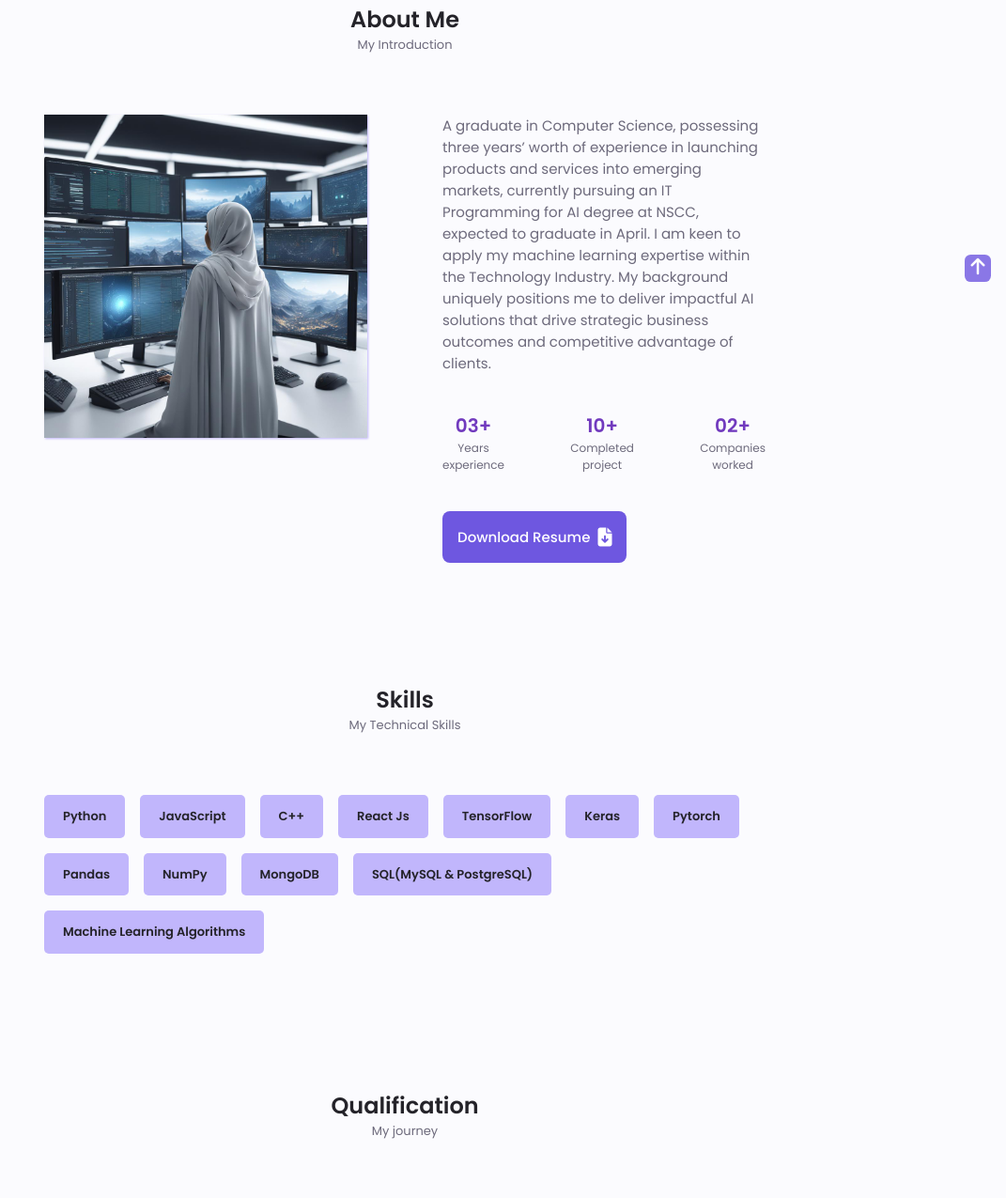
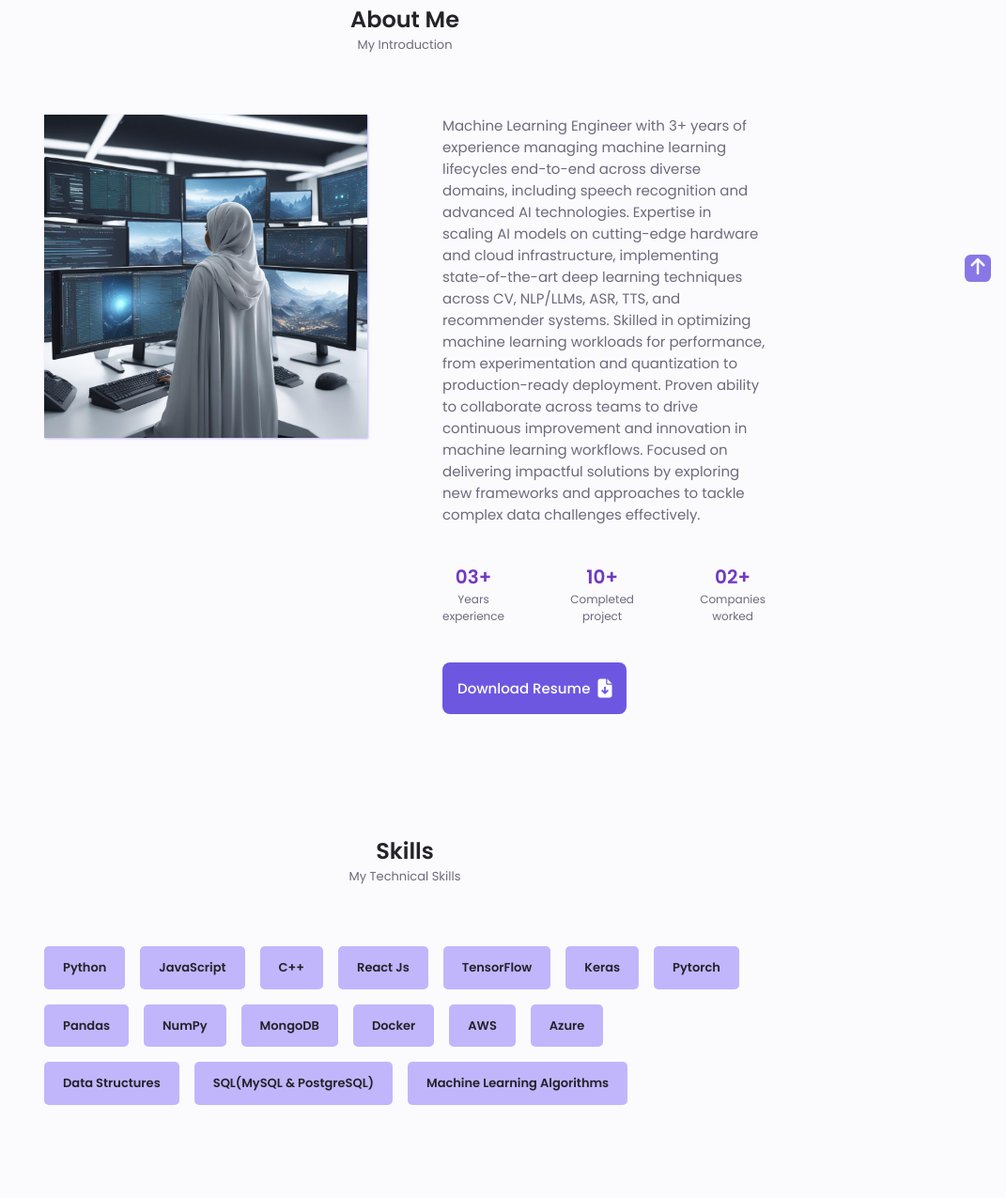
Before and after one commit to najycakes/Tech-Website-Portfolio, a plain HTML site: page Hypefolio-main/index.html in a window 1280 px wide. Shown: the part 660-1935 px from the top of the page at 94% size, without its empty margins (209-1280 px from the left). Drawn offline with Linux system fonts and the light colour scheme.

Commit message:
Update index.html

```diff
--- a/Hypefolio-main/index.html
+++ b/Hypefolio-main/index.html
@@ -142,12 +142,16 @@
 
           <div class="about-data">
             <p class="about-description">
-              A graduate in Computer Science, possessing three years’ worth of experience in
-              launching products and services into emerging markets, currently pursuing an IT
-              Programming for AI degree at NSCC, expected to graduate in April. I am keen to apply
-              my machine learning expertise within the Technology Industry. My background
-              uniquely positions me to deliver impactful AI solutions that drive strategic business
-              outcomes and competitive advantage of clients.
+              Machine Learning Engineer with 3+ years of experience managing machine learning
+              lifecycles end-to-end across diverse domains, including speech recognition and
+              advanced AI technologies. Expertise in scaling AI models on cutting-edge hardware
+              and cloud infrastructure, implementing state-of-the-art deep learning techniques
+              across CV, NLP/LLMs, ASR, TTS, and recommender systems. Skilled in optimizing
+              machine learning workloads for performance, from experimentation and quantization
+              to production-ready deployment. Proven ability to collaborate across teams to drive
+              continuous improvement and innovation in machine learning workflows. Focused on
+              delivering impactful solutions by exploring new frameworks and approaches to
+              tackle complex data challenges effectively.
             </p>
 
             <div class="about-info">
@@ -177,7 +181,7 @@
             <div class="about-buttons">
               <a
                 download=""
-                download href="https://drive.google.com/uc?export=download&id=1F6Dy4-Z3EV7yz0b5Rfpg-KixFXORPsNR"
+                download href="https://drive.google.com/file/d/1FWK4DLk0-JKp3b348d9HwZC3yTyVBD4m/view?usp=sharing"
                 class="button button-flex" target="_blank"
               >
               Download Resume<i
@@ -204,6 +208,10 @@
           <div class="skills-name">Pandas</div>
           <div class="skills-name">NumPy</div>
           <div class="skills-name">MongoDB</div>
+          <div class="skills-name">Docker</div>
+          <div class="skills-name">AWS</div>
+          <div class="skills-name">Azure</div>
+          <div class="skills-name">Data Structures</div>
           <div class="skills-name">SQL(MySQL & PostgreSQL)</div>
           <div class="skills-name">Machine Learning Algorithms</div>
         </div>
@@ -312,11 +320,11 @@
               <!-- qualifi 1 -->
               <div class="qualification-data">
                 <div>
-                  <h3 class="qualification-title">Safety Monitoring Personnel</h3>
-                  <span class="qualification-subtitle">FDA</span>
+                  <h3 class="qualification-title">Machine Learning Engineer</h3>
+                  <span class="qualification-subtitle">DeepSense</span>
                   <div class="qualification-date">
                     <i class="fa-solid fa-calendar-days"></i>
-                    2021 - 2023
+                    2024 - 2024
                   </div>
                 </div>
                 <div>
@@ -336,11 +344,11 @@
                 </div>
 
                 <div>
-                  <h3 class="qualification-title"> National Service Personnel</h3>
+                  <h3 class="qualification-title"> Data Scientist</h3>
                   <span class="qualification-subtitle">FDA</span>
                   <div class="qualification-date">
                     <i class="fa-solid fa-calendar-days"></i>
-                    2020 - 2021
+                    2020 - 2023
                   </div>
                 </div>
               </div>
```
